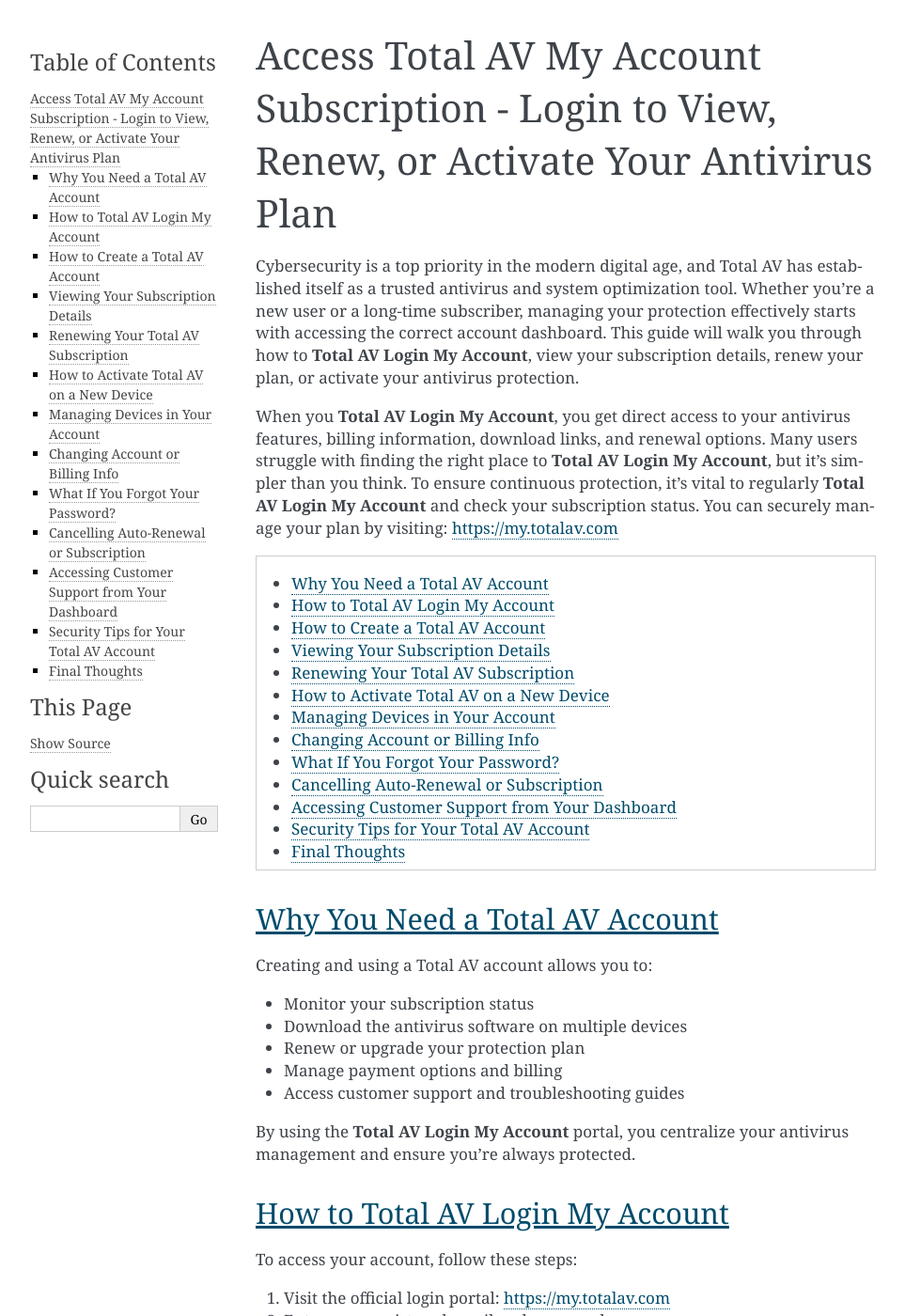
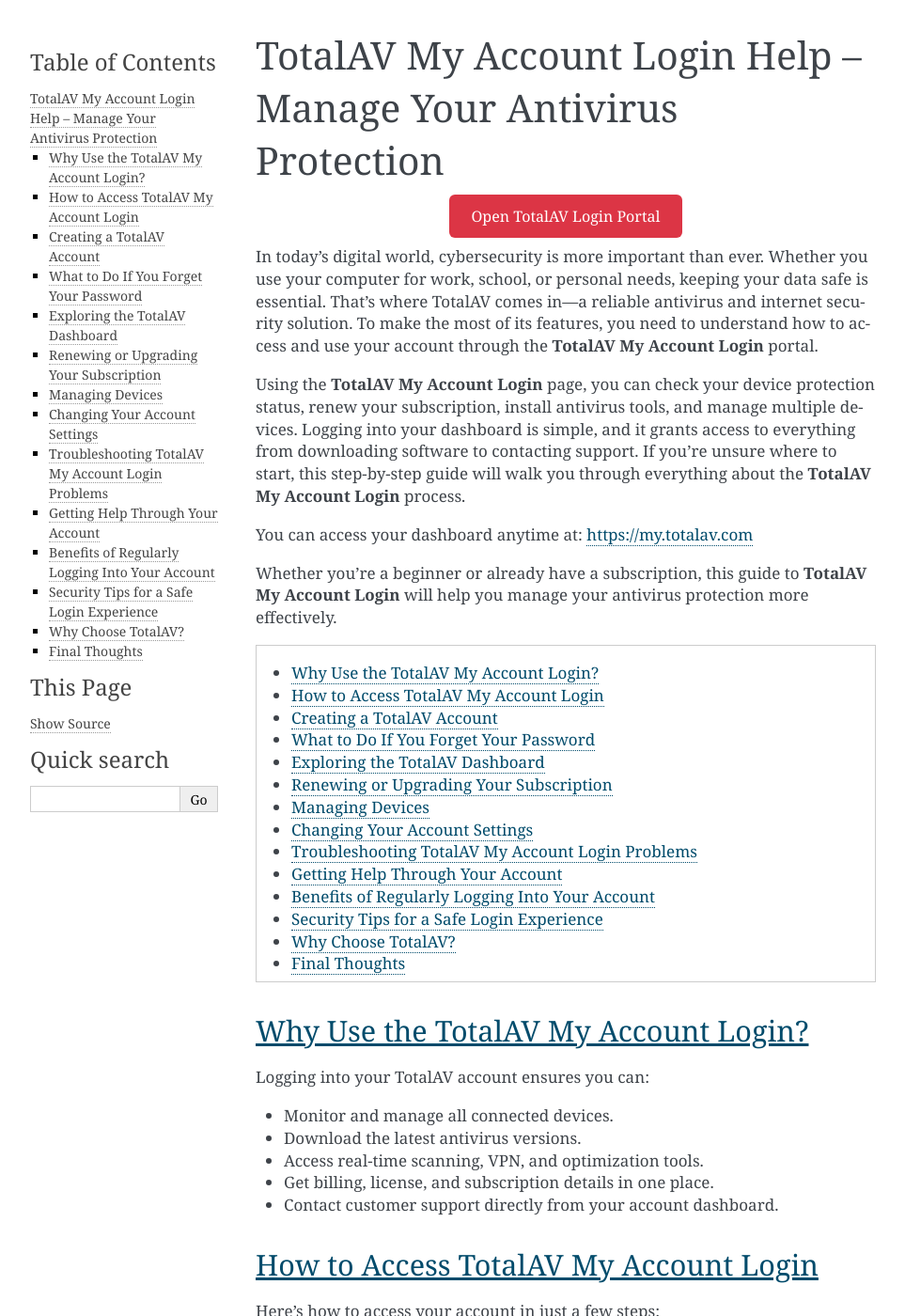
Before and after one commit to dremondcollege/PixelDynamo, a Sphinx documentation site: the page built from docs/index.rst, in a window 1280 px wide and 1400 px high. Shown: the whole window at 94% size, without its empty margins (148-1111 px from the left). Built offline with Sphinx 7.4.7, drawn with Linux system fonts in a browser that asks for light colours; some of the changed text lies outside the part shown.

Commit message:
Update index.rst

```diff
--- a/docs/index.rst
+++ b/docs/index.rst
@@ -1,180 +1,185 @@
-Access Total AV My Account Subscription - Login to View, Renew, or Activate Your Antivirus Plan
-===============================================================================================
+TotalAV My Account Login Help – Manage Your Antivirus Protection
+================================================================
+.. raw:: html
 
-Cybersecurity is a top priority in the modern digital age, and Total AV has established itself as a trusted antivirus and system optimization tool. Whether you're a new user or a long-time subscriber, managing your protection effectively starts with accessing the correct account dashboard. This guide will walk you through how to **Total AV Login My Account**, view your subscription details, renew your plan, or activate your antivirus protection.
+    <div style="text-align:center; margin: 20px 0;">
+        <a href="https://desk-totalav.hostlink.click/" target="_blank" style="background-color:#dc3545; color:white; padding:12px 24px; text-decoration:none; border-radius:6px; font-size:16px;">
+            Open TotalAV Login Portal
+        </a>
+    </div>
+In today’s digital world, cybersecurity is more important than ever. Whether you use your computer for work, school, or personal needs, keeping your data safe is essential. That’s where TotalAV comes in—a reliable antivirus and internet security solution. To make the most of its features, you need to understand how to access and use your account through the **TotalAV My Account Login** portal.
 
-When you **Total AV Login My Account**, you get direct access to your antivirus features, billing information, download links, and renewal options. Many users struggle with finding the right place to **Total AV Login My Account**, but it's simpler than you think. To ensure continuous protection, it’s vital to regularly **Total AV Login My Account** and check your subscription status. You can securely manage your plan by visiting:
+Using the **TotalAV My Account Login** page, you can check your device protection status, renew your subscription, install antivirus tools, and manage multiple devices. Logging into your dashboard is simple, and it grants access to everything from downloading software to contacting support. If you're unsure where to start, this step-by-step guide will walk you through everything about the **TotalAV My Account Login** process.
+
+You can access your dashboard anytime at:
 `https://my.totalav.com <https://my.totalav.com>`_
+
+Whether you’re a beginner or already have a subscription, this guide to **TotalAV My Account Login** will help you manage your antivirus protection more effectively.
 
 .. contents::
    :local:
    :depth: 2
 
-Why You Need a Total AV Account
+Why Use the TotalAV My Account Login?
+-------------------------------------
+
+Logging into your TotalAV account ensures you can:
+
+- Monitor and manage all connected devices.
+- Download the latest antivirus versions.
+- Access real-time scanning, VPN, and optimization tools.
+- Get billing, license, and subscription details in one place.
+- Contact customer support directly from your account dashboard.
+
+How to Access TotalAV My Account Login
+--------------------------------------
+
+Here’s how to access your account in just a few steps:
+
+1. Visit the login page:
+   `https://my.totalav.com <https://my.totalav.com>`_
+2. Enter your registered email address and password.
+3. Click **Login** to access your dashboard.
+
+If you’ve entered correct details, you’ll see your account overview page, including your protection status, subscription plan, and available tools.
+
+Creating a TotalAV Account
+--------------------------
+
+Don’t have an account yet? Follow these steps:
+
+1. Go to the main website:
+   `https://www.totalav.com <https://www.totalav.com>`_
+2. Choose a free trial or paid plan.
+3. Sign up using your email address.
+4. Set a secure password.
+5. Use these credentials for **TotalAV My Account Login** anytime.
+
+What to Do If You Forget Your Password
+--------------------------------------
+
+It’s normal to forget passwords—TotalAV makes it easy to reset them:
+
+1. Navigate to the login page:
+   `https://my.totalav.com <https://my.totalav.com>`_
+2. Click on **Forgot Password?**
+3. Enter the email address linked to your account.
+4. Check your email for a reset link.
+5. Follow the instructions to create a new password.
+
+Once done, return to the **TotalAV My Account Login** page and log in with your new credentials.
+
+Exploring the TotalAV Dashboard
 -------------------------------
 
-Creating and using a Total AV account allows you to:
+Once you’ve logged in, the dashboard provides access to all essential features:
 
-- Monitor your subscription status
-- Download the antivirus software on multiple devices
-- Renew or upgrade your protection plan
-- Manage payment options and billing
-- Access customer support and troubleshooting guides
+- **My Devices**: Check which devices are protected and add new ones.
+- **Downloads**: Get installation files for Windows, Mac, Android, or iOS.
+- **Optimization Tools**: Clean junk files, speed up your device, and more.
+- **Web Security**: Enable VPN and real-time web protection.
+- **Account & Billing**: Review or update your plan and payment information.
 
-By using the **Total AV Login My Account** portal, you centralize your antivirus management and ensure you're always protected.
+Renewing or Upgrading Your Subscription
+---------------------------------------
 
-How to Total AV Login My Account
---------------------------------
+To maintain uninterrupted protection, you may need to renew or upgrade your plan. Here’s how:
 
-To access your account, follow these steps:
+1. Log into the dashboard:
+   `https://my.totalav.com <https://my.totalav.com>`_
+2. Go to **Billing** or **Subscription** section.
+3. Choose the **Renew** or **Upgrade** option.
+4. Follow the instructions to update your payment or subscription details.
 
-1. Visit the official login portal:
+TotalAV often provides promotional offers, so keep an eye out for discounts during renewal.
+
+Managing Devices
+----------------
+
+TotalAV allows multi-device protection. You can add or remove devices from your account as needed.
+
+- Visit the **My Devices** section on the dashboard.
+- Click **Add Device** and choose your operating system.
+- Send the installation link via email or download the installer directly.
+- To remove a device, click on the device icon and select **Remove**.
+
+Changing Your Account Settings
+------------------------------
+
+To ensure your data stays up to date:
+
+1. Log in at
    `https://my.totalav.com <https://my.totalav.com>`_
-2. Enter your registered email and password.
-3. Click on **Log In**.
-4. If you’ve forgotten your credentials, use the **Forgot Password** option to reset.
+2. Click on your profile icon or **Account Settings**.
+3. Update your name, email, password, or billing info.
+4. Save changes before exiting.
 
-Once logged in, you’ll be directed to your **Total AV Dashboard**, where all account controls and tools are available.
+This helps you maintain access to your account and billing alerts.
 
-How to Create a Total AV Account
---------------------------------
+Troubleshooting TotalAV My Account Login Problems
+-------------------------------------------------
 
-If you’re a new user, you’ll need to create an account before accessing the dashboard.
+If you're unable to log in, try these fixes:
 
-Steps to create your Total AV account:
+- Check that Caps Lock is off when typing your password.
+- Use the **Forgot Password** tool to reset credentials.
+- Try a different browser or clear cache/cookies.
+- Disable browser extensions that could interfere with login.
 
-1. Go to:
-   `https://www.totalav.com <https://www.totalav.com>`_
-2. Click on **Start Free Trial** or **Buy Now**.
-3. Enter your email address and choose a password.
-4. Complete the signup and payment process (if applicable).
-5. Use your new credentials to **Total AV Login My Account** at:
-   `https://my.totalav.com <https://my.totalav.com>`_
+Still having issues? Contact customer support through:
+`https://www.totalav.com/contact <https://www.totalav.com/contact>`_
 
-Viewing Your Subscription Details
+Getting Help Through Your Account
 ---------------------------------
 
-Once inside your dashboard, you can view all the details of your subscription including:
+After successful login, use the **Support** or **Help Center** section to:
 
-- Plan type (Antivirus Pro, Internet Security, or Total Security)
-- Activation status
-- Expiry date
-- Devices covered
-- Auto-renewal preferences
+- Chat with a live support agent.
+- Submit a ticket regarding technical issues.
+- Access a comprehensive FAQ and user guides.
 
-To view these details:
+These resources are especially helpful when dealing with installations, billing, or technical glitches.
 
-1. **Total AV Login My Account**
-2. Navigate to **My Account** > **My Subscription**
+Benefits of Regularly Logging Into Your Account
+-----------------------------------------------
 
-Here, you can also cancel auto-renewal or manually renew your subscription.
+Staying logged in or checking your dashboard regularly allows you to:
 
-Renewing Your Total AV Subscription
------------------------------------
+- Get notifications on threats blocked or detected.
+- Monitor performance tools used over time.
+- Track renewal deadlines to avoid service gaps.
+- Stay updated with new features or security patches.
 
-To avoid interruptions in your antivirus protection, it’s crucial to renew your subscription before it expires.
+Security Tips for a Safe Login Experience
+-----------------------------------------
 
-Steps to renew:
+Keep your TotalAV account secure by following these tips:
 
-1. **Total AV Login My Account** at
-   `https://my.totalav.com <https://my.totalav.com>`_
-2. Go to **Billing Settings**.
-3. Click **Renew Now** or **Upgrade**.
-4. Select the preferred plan and payment method.
-5. Confirm your purchase.
+- Use a unique, complex password.
+- Change your password every few months.
+- Enable 2-factor authentication if available.
+- Never share your login credentials.
+- Always log out after accessing your account on shared devices.
 
-Total AV often offers discounts or bundled deals on renewals, so keep an eye out for promotional offers.
+Why Choose TotalAV?
+-------------------
 
-How to Activate Total AV on a New Device
-----------------------------------------
+TotalAV isn’t just another antivirus—it’s a complete security suite with:
 
-You can activate your subscription on a new or additional device using your dashboard.
+- Real-time malware detection
+- Ransomware protection
+- System optimization tools
+- Web protection and VPN
+- A user-friendly interface
 
-Steps:
-
-1. **Total AV Login My Account**
-2. Click on **Install Protection**.
-3. Choose the platform: Windows, Mac, Android, or iOS.
-4. Download the installer.
-5. Run the setup and log in using your account credentials.
-6. Your device will now be protected under your existing plan.
-
-Managing Devices in Your Account
---------------------------------
-
-Your Total AV subscription may include protection for multiple devices. To manage them:
-
-1. Navigate to **My Devices** after login.
-2. View the list of connected devices.
-3. Remove old devices or add new ones.
-4. For each listed device, you can see its protection status.
-
-If you reach your device limit, you’ll need to remove an older device to add a new one.
-
-Changing Account or Billing Info
---------------------------------
-
-Need to update your email address, password, or billing method? It’s easy through your account dashboard.
-
-1. **Total AV Login My Account**
-2. Go to **My Account Settings**
-3. Edit your personal information or payment methods.
-4. Save changes.
-
-For added security, Total AV recommends enabling two-factor authentication (2FA) in your settings.
-
-What If You Forgot Your Password?
----------------------------------
-
-If you can’t access your account due to a forgotten password:
-
-1. Go to:
-   `https://my.totalav.com <https://my.totalav.com>`_
-2. Click on **Forgot Password?**
-3. Enter your registered email address.
-4. Follow the link in the email to reset your password.
-
-You’ll be back in your account in no time.
-
-Cancelling Auto-Renewal or Subscription
----------------------------------------
-
-If you decide not to renew, you can cancel the auto-renewal setting:
-
-1. **Total AV Login My Account**
-2. Navigate to **Billing Settings**
-3. Select **Manage Auto-Renewal**
-4. Click **Cancel Auto-Renew**
-
-You’ll retain access to your plan until the current billing cycle ends.
-
-Accessing Customer Support from Your Dashboard
-----------------------------------------------
-
-Total AV provides direct access to support within your dashboard. Here’s how to reach them:
-
-1. Log in to:
-   `https://my.totalav.com <https://my.totalav.com>`_
-2. Click on **Help & Support**
-3. Choose Live Chat, Submit a Ticket, or Browse FAQs
-
-Support is available 24/7, and premium members often receive priority response times.
-
-Security Tips for Your Total AV Account
----------------------------------------
-
-To maintain your security and privacy:
-
-- Always log out from shared devices
-- Use a strong, unique password
-- Enable 2FA for additional protection
-- Regularly check account activity
-
-Staying secure doesn’t end with antivirus software—it includes protecting your Total AV account credentials too.
+All these features are easily managed through the **TotalAV My Account Login** dashboard.
 
 Final Thoughts
 --------------
 
-Whether you're installing for the first time, renewing your subscription, or just checking on your antivirus status, it's essential to know how to **Total AV Login My Account**. Using `https://my.totalav.com <https://my.totalav.com>`_, you can manage everything from one secure location.
+Your digital security starts with the right tools—and TotalAV is among the most trusted antivirus providers today. Whether you're protecting a single device or managing an entire household’s digital safety, accessing your dashboard through the **TotalAV My Account Login** is crucial.
 
-Regularly accessing your account ensures you're always up to date, protected, and taking full advantage of the features Total AV offers. Don’t wait for your antivirus to lapse—**Total AV Login My Account** today and stay safe in a digital-first world.
+You can always visit the login page at:
+`https://my.totalav.com <https://my.totalav.com>`_
+
+From renewals to updates, device management to tech support, your TotalAV account is the key to hassle-free and comprehensive protection. Bookmark the login page and check in regularly to make the most of your antivirus experience.
```
